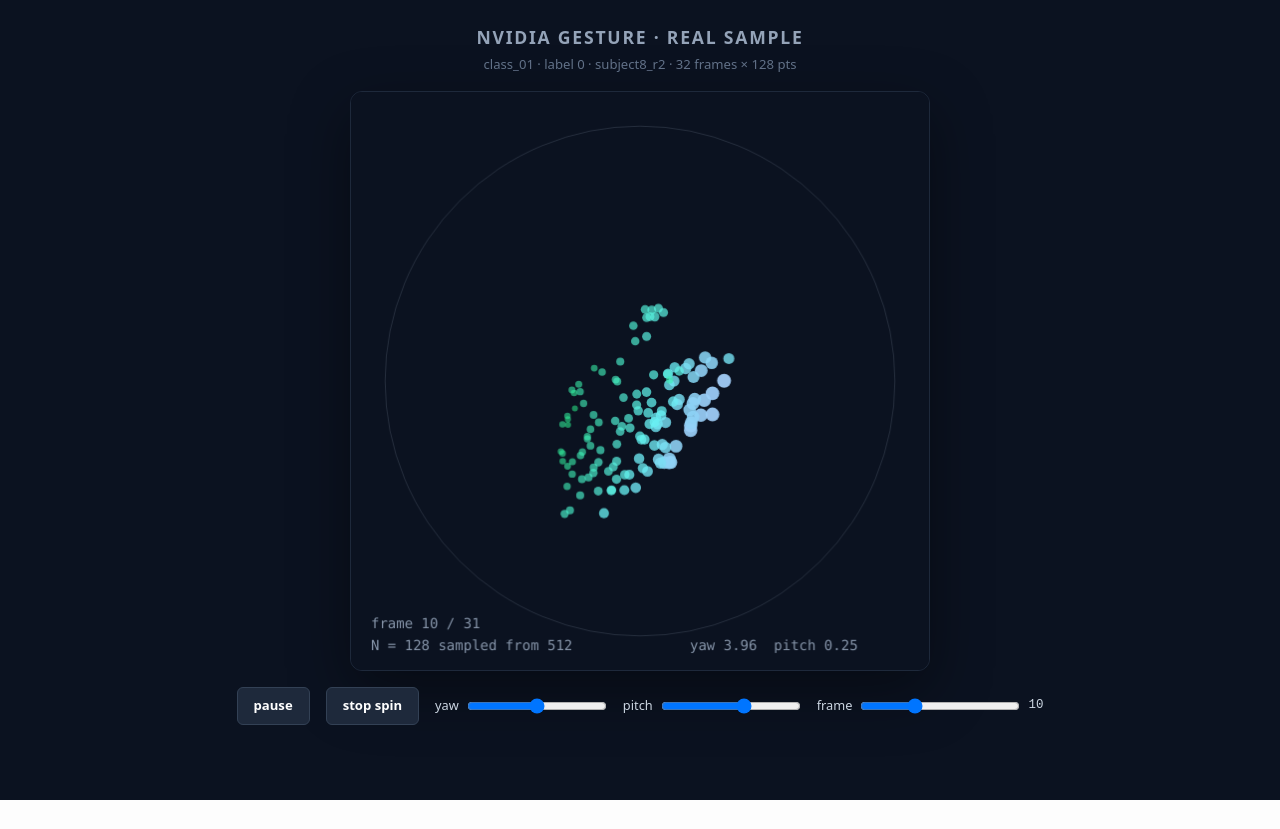
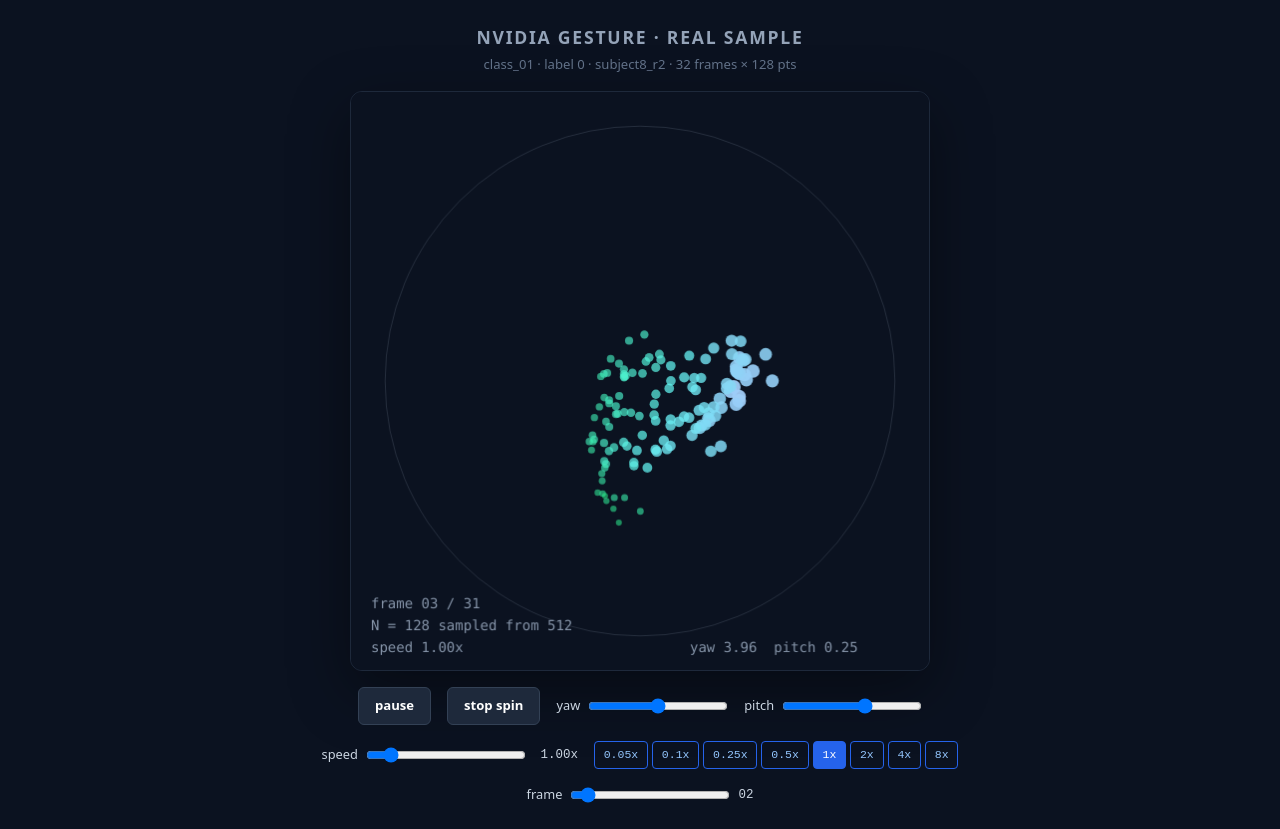
Before and after one commit to PraveerT/viz-qcc, a Next.js app: page /big in a window 1280 px wide. Before the commit the page ends 800 px from the top, so only its background shows below. Built offline with nearby package versions, Linux system fonts and the light colour scheme.

Commit message:
Add speed control to /big (0.05x–8x slider + presets)
Replaces fixed 60fps frame increment with a dt-based accumulator at 30fps base so frame playback speed is adjustable. Auto-spin scales with playback speed.

```diff
--- a/src/app/big/page.tsx
+++ b/src/app/big/page.tsx
@@ -11,11 +11,15 @@ type Sample = {
 
 const N_POINTS = 128;
 
+const SPEED_PRESETS = [0.05, 0.1, 0.25, 0.5, 1, 2, 4, 8];
+
 export default function BigPointCloud() {
   const canvasRef = useRef<HTMLCanvasElement>(null);
-  const frameRef = useRef(0);
+  const frameAccumRef = useRef(0);
+  const lastTsRef = useRef<number | null>(null);
   const animRef = useRef<number>(0);
   const yawRef = useRef(0);
+  const speedRef = useRef(1);
 
   const [sample, setSample] = useState<Sample | null>(null);
   const [err, setErr] = useState<string | null>(null);
@@ -24,6 +28,11 @@ export default function BigPointCloud() {
   const [yaw, setYaw] = useState(0);
   const [pitch, setPitch] = useState(0.25);
   const [frameIdx, setFrameIdx] = useState(0);
+  const [speed, setSpeed] = useState(1);
+
+  useEffect(() => {
+    speedRef.current = speed;
+  }, [speed]);
 
   useEffect(() => {
     fetch("/sample_128.json")
@@ -32,7 +41,7 @@ export default function BigPointCloud() {
       .catch((e) => setErr(String(e)));
   }, []);
 
-  const draw = useCallback(() => {
+  const draw = useCallback((ts?: number) => {
     const canvas = canvasRef.current;
     if (!canvas || !sample) return;
     const ctx = canvas.getContext("2d");
@@ -45,7 +54,15 @@ export default function BigPointCloud() {
     ctx.fillRect(0, 0, W, H);
 
     const T = sample.frames.length;
-    const fi = frameRef.current % T;
+    const BASE_FPS = 30;
+    const now = ts ?? performance.now();
+    const last = lastTsRef.current ?? now;
+    const dt = Math.min(0.1, (now - last) / 1000);
+    lastTsRef.current = now;
+    if (playing) {
+      frameAccumRef.current = (frameAccumRef.current + dt * BASE_FPS * speedRef.current) % T;
+    }
+    const fi = Math.floor(((frameAccumRef.current % T) + T) % T);
     const pts = sample.frames[fi];
 
     const y = yawRef.current;
@@ -96,17 +113,15 @@ export default function BigPointCloud() {
 
     ctx.fillStyle = "rgba(148,163,184,0.9)";
     ctx.font = "14px ui-monospace, SFMono-Regular, Menlo, monospace";
-    ctx.fillText(`frame ${fi.toString().padStart(2, "0")} / ${T - 1}`, 20, H - 42);
-    ctx.fillText(`N = ${N_POINTS} sampled from 512`, 20, H - 20);
-    ctx.fillText(`yaw ${yawRef.current.toFixed(2)}  pitch ${pitch.toFixed(2)}`, W - 240, H - 20);
+    ctx.fillText(`frame ${fi.toString().padStart(2, "0")} / ${T - 1}`, 20, H - 62);
+    ctx.fillText(`N = ${N_POINTS} sampled from 512`, 20, H - 40);
+    ctx.fillText(`speed ${speedRef.current.toFixed(2)}x`, 20, H - 18);
+    ctx.fillText(`yaw ${yawRef.current.toFixed(2)}  pitch ${pitch.toFixed(2)}`, W - 240, H - 18);
 
-    if (autoSpin) yawRef.current += 0.012;
-    if (playing) {
-      frameRef.current = (frameRef.current + 1) % T;
-      setFrameIdx(frameRef.current);
-    }
+    if (autoSpin) yawRef.current += 0.012 * Math.max(0.25, speedRef.current);
+    if (fi !== frameIdx) setFrameIdx(fi);
     animRef.current = requestAnimationFrame(draw);
-  }, [sample, playing, autoSpin, pitch]);
+  }, [sample, playing, autoSpin, pitch, frameIdx]);
 
   useEffect(() => {
     const canvas = canvasRef.current;
@@ -215,6 +230,42 @@ export default function BigPointCloud() {
           />
         </label>
         <label style={labelStyle}>
+          speed
+          <input
+            type="range"
+            min={0.05}
+            max={8}
+            step={0.05}
+            value={speed}
+            onChange={(e) => setSpeed(parseFloat(e.target.value))}
+            style={{ width: 160 }}
+          />
+          <span style={{ fontFamily: "ui-monospace, monospace", fontSize: "0.78rem", minWidth: 44, textAlign: "right" }}>
+            {speed.toFixed(2)}x
+          </span>
+        </label>
+        <div style={{ display: "inline-flex", gap: "0.25rem" }}>
+          {SPEED_PRESETS.map((s) => (
+            <button
+              key={s}
+              onClick={() => setSpeed(s)}
+              style={{
+                background: Math.abs(speed - s) < 1e-3 ? "#2563eb" : "transparent",
+                color: Math.abs(speed - s) < 1e-3 ? "#fff" : "#93c5fd",
+                border: "1px solid #2563eb",
+                padding: "0.3rem 0.55rem",
+                borderRadius: 4,
+                fontSize: "0.72rem",
+                fontFamily: "ui-monospace, monospace",
+                cursor: "pointer",
+              }}
+            >
+              {s}x
+            </button>
+          ))}
+        </div>
+
+        <label style={labelStyle}>
           frame
           <input
             type="range"
@@ -224,7 +275,7 @@ export default function BigPointCloud() {
             value={frameIdx}
             onChange={(e) => {
               const v = parseInt(e.target.value);
-              frameRef.current = v;
+              frameAccumRef.current = v;
               setFrameIdx(v);
               setPlaying(false);
             }}
```
